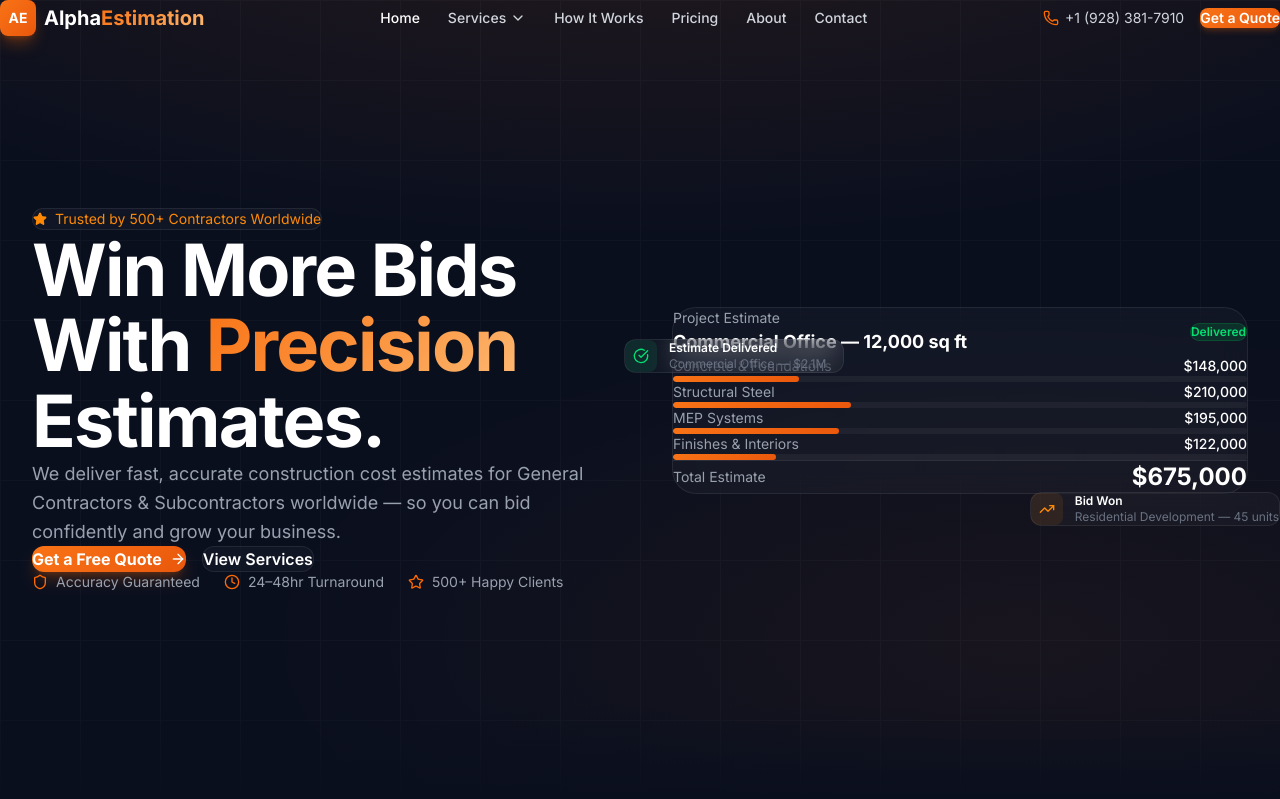
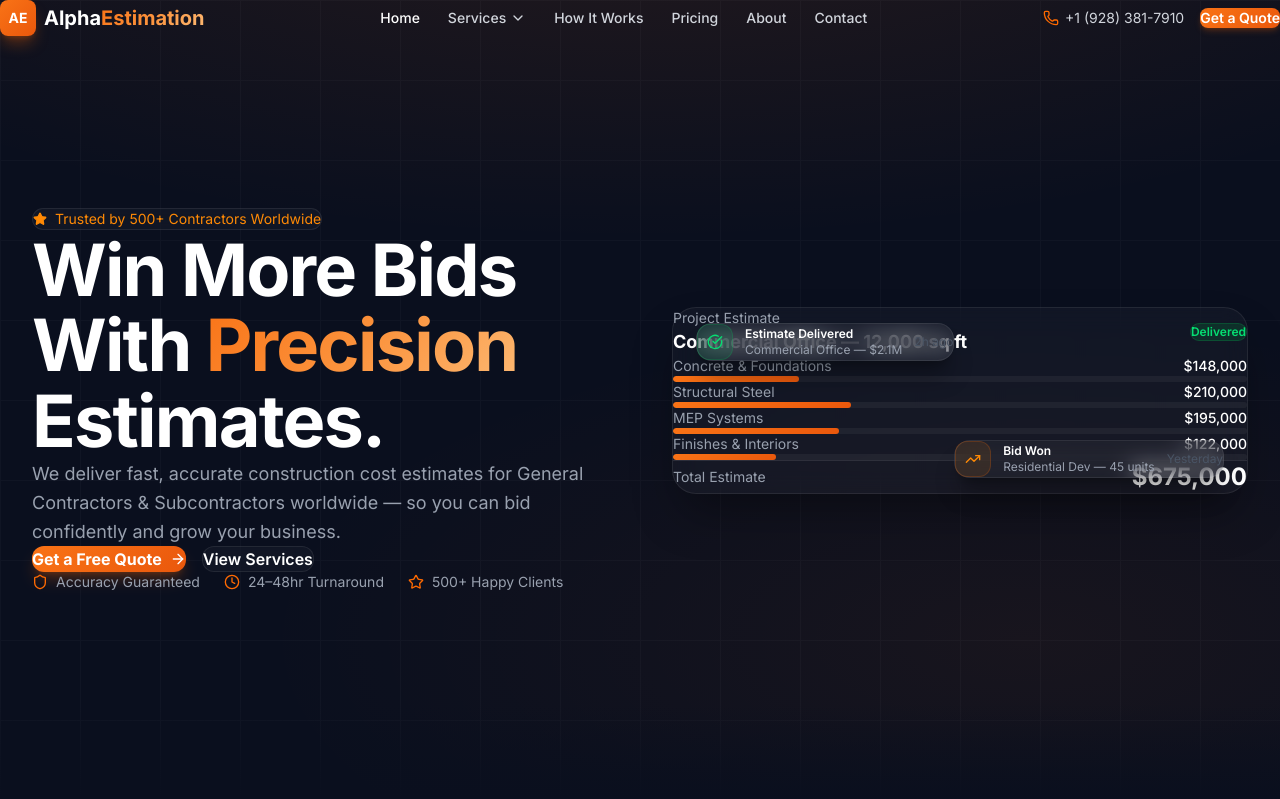
Before and after one commit to kamraann01/alpha-estimation, a Next.js app: page / in a window 1280 px wide. Shown: the top 799 px of the page. Built offline with nearby package versions, Linux system fonts and the light colour scheme.

Commit message:
Fix: hero floating cards — no overlap, clean spacing above/below main card

```diff
--- a/src/components/home/Hero.tsx
+++ b/src/components/home/Hero.tsx
@@ -8,25 +8,6 @@ const trustBadges = [
   { icon: Shield, text: "Accuracy Guaranteed" },
   { icon: Clock, text: "24–48hr Turnaround" },
   { icon: Star, text: "500+ Happy Clients" },
-];
-
-const floatingCards = [
-  {
-    icon: CheckCircle,
-    color: "text-green-400",
-    bg: "bg-green-400/10",
-    title: "Estimate Delivered",
-    sub: "Commercial Office — $2.1M",
-    time: "2 hours ago",
-  },
-  {
-    icon: TrendingUp,
-    color: "text-orange-400",
-    bg: "bg-orange-400/10",
-    title: "Bid Won",
-    sub: "Residential Development — 45 units",
-    time: "Yesterday",
-  },
 ];
 
 export default function Hero() {
@@ -124,13 +105,13 @@ export default function Hero() {
           </div>
 
           {/* Right — Visual */}
-          <div className="hidden lg:block relative">
+          <div className="hidden lg:block relative pt-20 pb-20">
             {/* Main card */}
             <motion.div
               initial={{ opacity: 0, scale: 0.95, y: 20 }}
               animate={{ opacity: 1, scale: 1, y: 0 }}
               transition={{ duration: 0.6, delay: 0.3 }}
-              className="glass rounded-3xl p-8 border border-white/10"
+              className="glass rounded-3xl p-8 border border-white/10 shadow-2xl shadow-black/40"
             >
               <div className="flex items-center justify-between mb-6">
                 <div>
@@ -172,26 +153,39 @@ export default function Hero() {
               </div>
             </motion.div>
 
-            {/* Floating cards */}
-            {floatingCards.map((card, i) => (
+            {/* Floating card — top */}
             <motion.div
-                key={i}
-                initial={{ opacity: 0, x: i === 0 ? -20 : 20 }}
-                animate={{ opacity: 1, x: 0 }}
-                transition={{ duration: 0.5, delay: 0.8 + i * 0.2 }}
-                className={`absolute glass rounded-xl px-4 py-3 border border-white/10 flex items-center gap-3 min-w-[220px] ${
-                  i === 0 ? "-left-12 top-8" : "-right-8 -bottom-8"
-                }`}
+              initial={{ opacity: 0, y: -12 }}
+              animate={{ opacity: 1, y: 0 }}
+              transition={{ duration: 0.5, delay: 0.8 }}
+              className="absolute top-4 left-6 glass rounded-2xl px-4 py-3 border border-white/10 flex items-center gap-3 shadow-xl shadow-black/30"
             >
-                <div className={`w-8 h-8 ${card.bg} rounded-lg flex items-center justify-center shrink-0`}>
-                  <card.icon className={`w-4 h-4 ${card.color}`} />
+              <div className="w-9 h-9 bg-green-400/10 rounded-xl flex items-center justify-center shrink-0 border border-green-500/20">
+                <CheckCircle className="w-4 h-4 text-green-400" />
               </div>
               <div>
-                  <p className="text-white text-xs font-semibold">{card.title}</p>
-                  <p className="text-gray-500 text-xs">{card.sub}</p>
+                <p className="text-white text-xs font-semibold">Estimate Delivered</p>
+                <p className="text-gray-400 text-xs">Commercial Office — $2.1M</p>
               </div>
+              <span className="ml-2 text-gray-600 text-xs whitespace-nowrap">2h ago</span>
             </motion.div>
-            ))}
+
+            {/* Floating card — bottom */}
+            <motion.div
+              initial={{ opacity: 0, y: 12 }}
+              animate={{ opacity: 1, y: 0 }}
+              transition={{ duration: 0.5, delay: 1.0 }}
+              className="absolute bottom-4 right-6 glass rounded-2xl px-4 py-3 border border-white/10 flex items-center gap-3 shadow-xl shadow-black/30"
+            >
+              <div className="w-9 h-9 bg-orange-400/10 rounded-xl flex items-center justify-center shrink-0 border border-orange-500/20">
+                <TrendingUp className="w-4 h-4 text-orange-400" />
+              </div>
+              <div>
+                <p className="text-white text-xs font-semibold">Bid Won</p>
+                <p className="text-gray-400 text-xs">Residential Dev — 45 units</p>
+              </div>
+              <span className="ml-2 text-gray-600 text-xs whitespace-nowrap">Yesterday</span>
+            </motion.div>
           </div>
         </div>
       </div>
```
Lines whose indentation alone changed are shown as unchanged.
